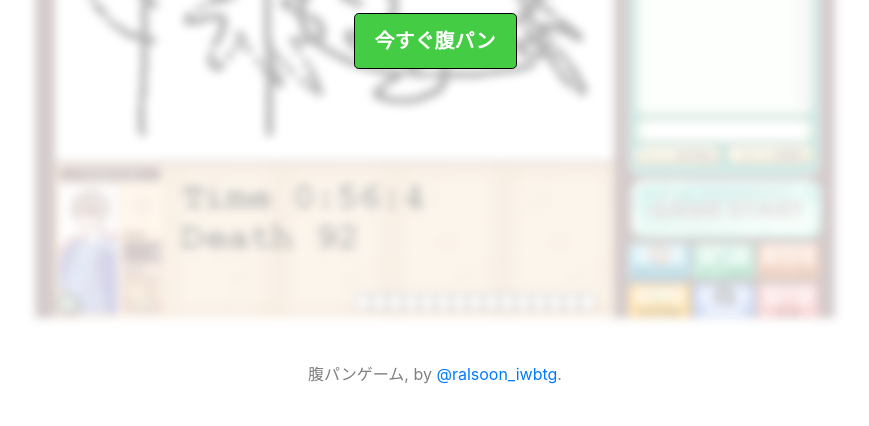
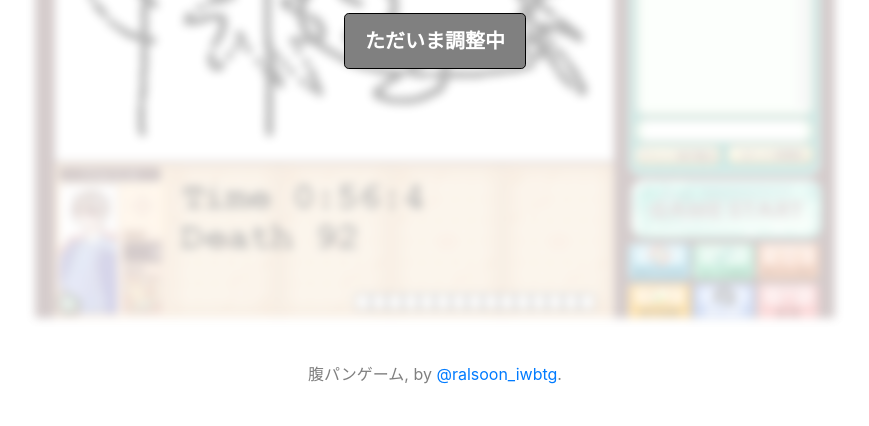
Before and after one commit to ralgames/HARAPAN, a plain HTML site: page index.html in a window 1280 px wide. Shown: the part 382-808 px from the top of the page, without its empty margins (205-1074 px from the left). Drawn offline with nearby package versions, Linux system fonts and the light colour scheme.

Commit message:
トップページにあるボタンのテキストを「調整中」に変更

```diff
--- a/css/style.css
+++ b/css/style.css
@@ -8,7 +8,8 @@
 .btn-secondary:focus {
   color: #fff;
   text-shadow: none; /* Prevent inheritance from `body` */
-  background-color: #4c4;
+  //background-color: #4c4;
+  background-color: gray;
   border: .05rem solid #000;
 }
 
--- a/index.html
+++ b/index.html
@@ -34,7 +34,7 @@
         <h1 class="cover-heading">The 腹パン</h1>
         <p class="lead">---兄さんを腹パンしないと気が済まない人達のページ---</p>
         <p class="lead">
-          <a href="game.html" class="btn btn-lg btn-secondary">今すぐ腹パン</a>
+          <div class="btn btn-lg btn-secondary">ただいま調整中</div>
         </p>
       </main>
 
--- a/js/game frame.js
+++ b/js/game frame.js
@@ -1,10 +1,8 @@
-window.onload = function ()
-{
+window.onload = function() {
   renderer();
 };
 
-function renderer()
-{
+function renderer() {
   var ctx = document.getElementById('canvas').getContext('2d');
   ctx.fillStyle = 'rgb(0, 0, 0)';
   ctx.fillRect(0, 0, 800, 600);
```
